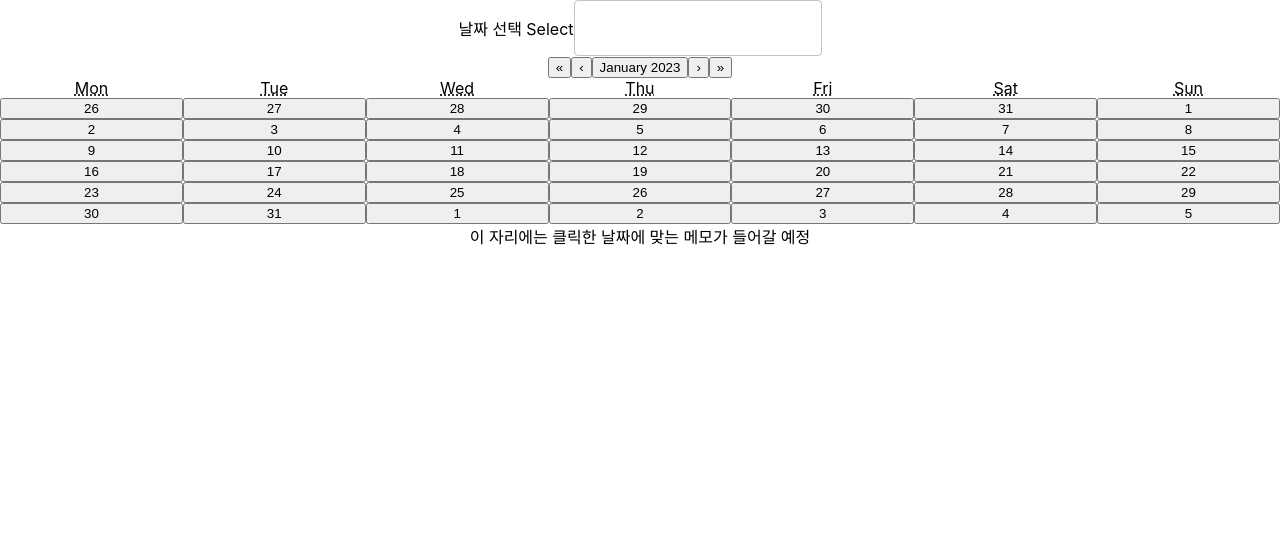
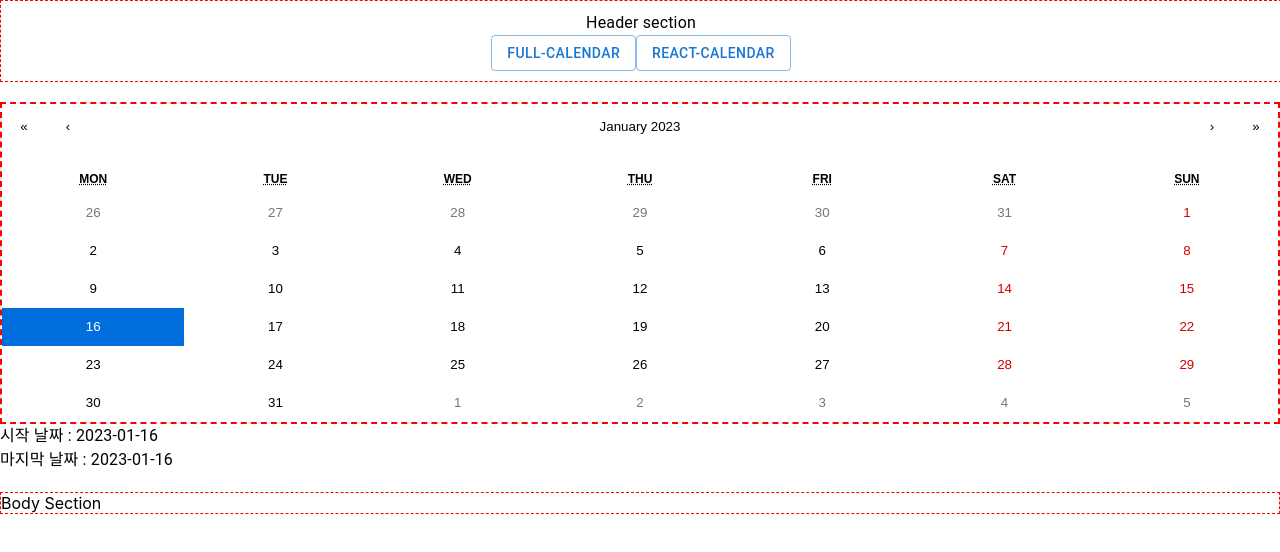
Before and after one commit to crayonzgrim/calendar-assign-web, a React (Create React App) app: page /new in a window 1280 px wide. Shown: the top 552 px of the page. Built offline with nearby package versions, Linux system fonts and the light colour scheme.

Commit message:
✨ feat(*): add luxon for calendar

```diff
--- a/src/App.tsx
+++ b/src/App.tsx
@@ -1,15 +1,23 @@
 import React from 'react'
-import './App.css'
-import { Body, CustomCalendar, Header } from './components'
+import { BrowserRouter, Routes, Route } from 'react-router-dom'
+import { Box, styled, css } from '@mui/material'
+import { Body, CalendarLib, CustomCalendar, Header } from './components'
 
-function App() {
+const App = styled(() => {
   return (
-    <div className="App">
-      <Header />
-      <CustomCalendar />
-      <Body />
-    </div>
+    <Box>
+      <BrowserRouter>
+        <Header />
+        <Routes>
+          <Route path="/custom" element={<CustomCalendar />} />
+          <Route path="/new" element={<CalendarLib />} />
+        </Routes>
+        <Body />
+      </BrowserRouter>
+    </Box>
   )
-}
+})(({ theme }) => {
+  return css``
+})
 
 export default App
--- a/src/components/body/index.tsx
+++ b/src/components/body/index.tsx
@@ -12,9 +12,10 @@ export const Body = styled((props: BodyProps) => {
   /** Function */
 
   /** Render */
-  return (
-    <Box {...others}>이 자리에는 클릭한 날짜에 맞는 메모가 들어갈 예정</Box>
-  )
+  return <Box {...others}>Body Section</Box>
 })(({ theme }) => {
-  return css``
+  return css`
+    margin-top: 20px;
+    border: 1px dashed red;
+  `
 })
--- /dev/null
+++ b/src/components/calendarLib/index.tsx
@@ -0,0 +1,46 @@
+import React, { useState } from 'react'
+import { Box, Typography, styled, css } from '@mui/material'
+import Calendar from 'react-calendar'
+import 'react-calendar/dist/Calendar.css'
+import { DateTime } from 'luxon'
+
+type CalendarLibProps = {
+  //
+}
+
+export const CalendarLib = styled((props: CalendarLibProps) => {
+  /** Render */
+  const { ...others } = props
+
+  const [value, onChange] = useState([new Date(), new Date()])
+
+  const [start, end] = value
+
+  const startDate = new Date(start).toISOString().replace(/T.*$/, '')
+  const endDate = new Date(end).toISOString().replace(/T.*$/, '')
+
+  /** Function */
+
+  /** Render */
+  return (
+    <Box {...others}>
+      <Calendar
+        value={start}
+        onChange={onChange}
+        selectRange={true}
+        allowPartialRange={true}
+      />
+      <Box>
+        <Typography>시작 날짜 : {startDate}</Typography>
+        <Typography>마지막 날짜 : {endDate}</Typography>
+      </Box>
+    </Box>
+  )
+})(({ theme }) => {
+  return css`
+    .react-calendar {
+      border: 2px dashed red;
+      width: 100%;
+    }
+  `
+})
--- a/src/components/customCalendar/index.tsx
+++ b/src/components/customCalendar/index.tsx
@@ -1,13 +1,73 @@
-import Calendar from 'react-calendar'
-import { Box, Typography } from '@mui/material'
-import { useState } from 'react'
+import { Box } from '@mui/material'
+import { useCallback, useState } from 'react'
+import FullCalendar from '@fullcalendar/react'
+import {
+  DateSelectArg,
+  EventApi,
+  EventClickArg,
+  EventInput
+} from '@fullcalendar/core'
+import allLocales from '@fullcalendar/core/locales-all'
+import dayGridPlugin from '@fullcalendar/daygrid'
+import interactionPlugin from '@fullcalendar/interaction'
 
 export const CustomCalendar = () => {
-  const [value, onChange] = useState(new Date())
+  /** Property */
+  const [currentEvents, setCurrentEvents] = useState<EventApi[]>([])
 
+  const todayStr = new Date().toISOString().replace(/T.*$/, '') // YYYY-MM-DD format
+
+  const INITIAL_EVENTS: EventInput[] = [
+    {
+      id: new Date().toString(),
+      title: 'Hi! dongdong',
+      start: todayStr
+    }
+  ]
+
+  /** Function */
+  const handleEvents = useCallback((event: EventApi[]) => {
+    setCurrentEvents(event)
+    // console.log('event >> ', event)
+  }, [])
+
+  const handleDateSelect = useCallback((selectInfo: DateSelectArg) => {
+    let title = prompt('hello world')?.trim()
+    let calendarApi = selectInfo.view.calendar
+    console.log('selectInfo >>> ', selectInfo)
+    calendarApi.unselect()
+    if (title) {
+      calendarApi.addEvent({
+        id: new Date().toString(),
+        title,
+        start: selectInfo.startStr,
+        end: selectInfo.endStr,
+        allDay: selectInfo.allDay
+      })
+    }
+  }, [])
+
+  const handleEventClick = useCallback((data: EventClickArg) => {
+    console.log(data)
+  }, [])
+
+  const [value, setValue] = useState(new Date())
+  /** Render */
   return (
-    <Box>
-      <Calendar onChange={onChange} value={value} />
+    <Box style={{ height: '100%' }}>
+      <FullCalendar
+        // plugins={[dayGridPlugin, interactionPlugin]}
+        plugins={[dayGridPlugin]}
+        initialView="dayGridMonth"
+        selectable={true}
+        editable={true}
+        initialEvents={INITIAL_EVENTS}
+        locales={allLocales}
+        locale="ko"
+        eventsSet={handleEvents}
+        select={handleDateSelect}
+        eventClick={handleEventClick}
+      />
     </Box>
   )
 }
--- a/src/components/header/index.tsx
+++ b/src/components/header/index.tsx
@@ -1,4 +1,6 @@
-import { Box, TextField, styled, css } from '@mui/material'
+import React from 'react'
+import { Box, TextField, styled, css, Typography, Button } from '@mui/material'
+import { Link } from 'react-router-dom'
 
 type HeaderProps = {
   //
@@ -13,10 +15,16 @@ export const Header = styled((props: HeaderProps) => {
   /** Render */
   return (
     <Box {...others}>
-      {/* 날짜선택하는 섹션  => 양력/음력 */}
-      <Box>날짜 선택 Select</Box>
-      {/* 날짜에 맞는 내용 */}
-      <TextField />
+      <Typography> Header section </Typography>
+      <Box>
+        <Link to="custom">
+          <Button variant="outlined">Full-Calendar</Button>
+        </Link>
+
+        <Link to="new">
+          <Button variant="outlined">React-Calendar</Button>
+        </Link>
+      </Box>
     </Box>
   )
 })(({ theme }) => {
@@ -24,7 +32,12 @@ export const Header = styled((props: HeaderProps) => {
     display: flex;
     align-items: center;
     justify-content: center;
+    flex-direction: column;
 
     width: 100%;
+    height: 5rem;
+    border: 1px dashed red;
+
+    margin-bottom: 20px;
   `
 })
--- a/src/components/index.ts
+++ b/src/components/index.ts
@@ -1,3 +1,4 @@
 export * from './customCalendar'
 export * from './header'
 export * from './body'
+export * from './calendarLib'
```
Also changed, not shown: package.json (+7 -0 lines), 1 other file (tests, documents, lock files or other folders).
